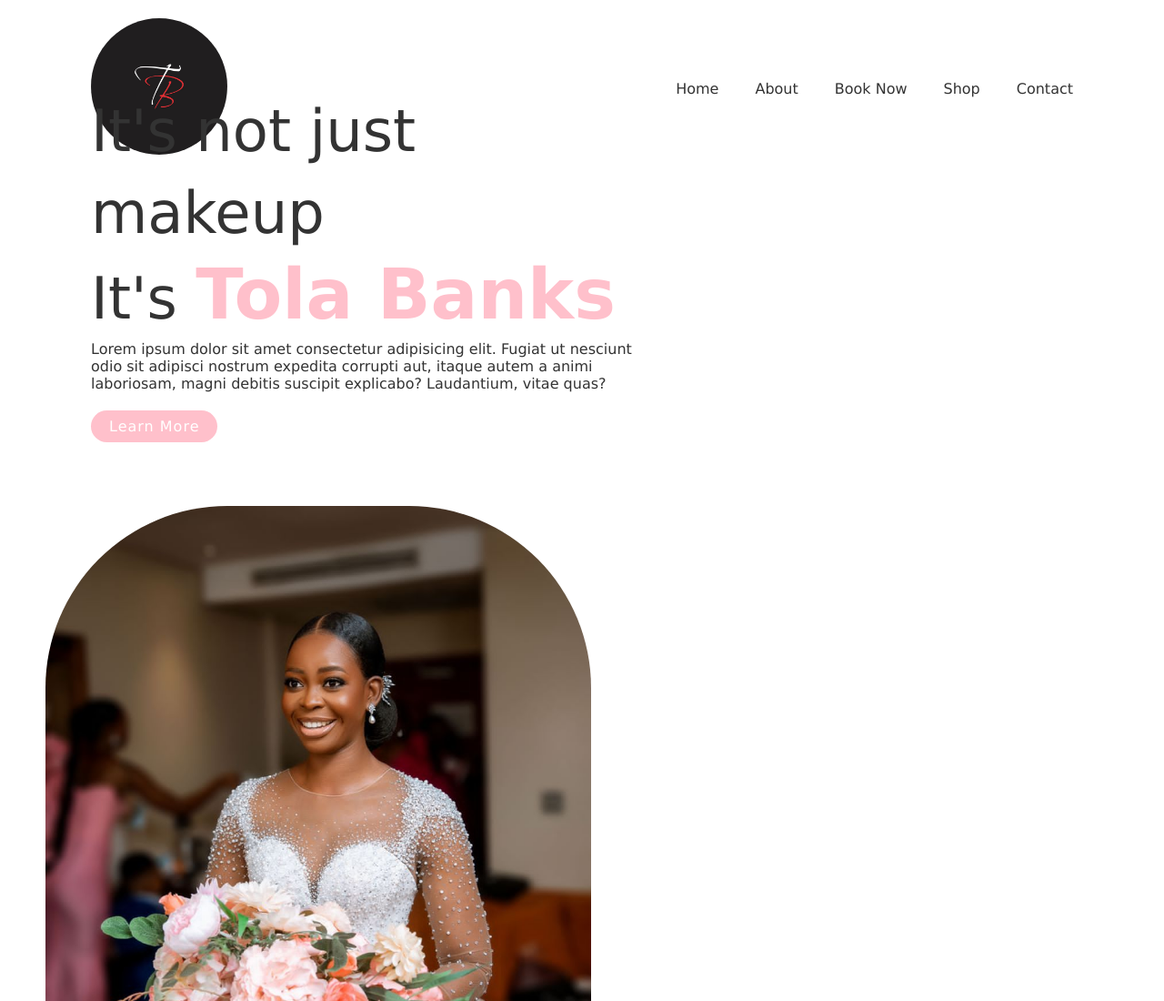
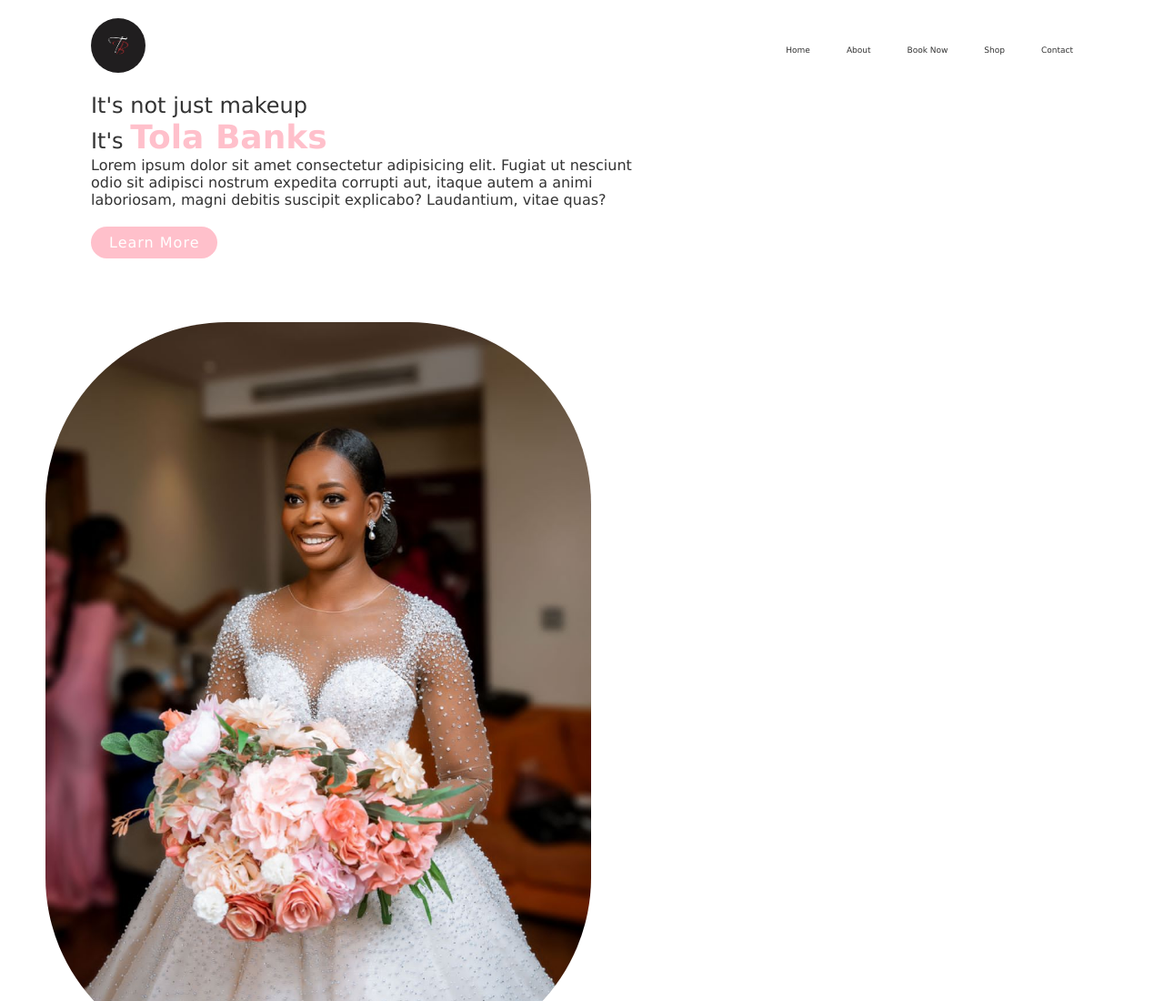
Before and after one commit to zeezflare/Tola-Banks, a plain HTML site: page Landing_page/index.html in a window 1280 px wide. Shown: the top 1100 px of the page at 91% size. Drawn offline with Linux system fonts and the light colour scheme.

Commit message:
Update style.css

```diff
--- a/Landing_page/style.css
+++ b/Landing_page/style.css
@@ -122,3 +122,50 @@ form input{
     text-align: center;
     border-radius: 20px;
 }
+@media screen and (max-width: 1400px){
+    header .logo{
+        position: relative;
+        max-width: 60px;
+        border-radius: 80px;
+    }
+    .content .textbox h2{
+        color: #333;
+        font-size: 1.5em;
+        line-height:1.4em;
+        font-weight: 500;
+    }
+    .content .textbox h2 span{
+        color: pink;
+        font-size: 1.5em;
+        font-weight: 900;
+    }
+    .content .textbox a{
+        color:white;
+        display: inline-block;
+        margin-top: 20px;
+        padding: 8px 20px;
+        background:pink;
+        border-radius: 40px;
+        font-weight: 500;
+        letter-spacing: 1px;
+        text-decoration: none;
+        max-width: 40%;
+    }
+    .content .ImgBox{
+        width: 600px;
+        display: flex;
+        flex-wrap: wrap;
+        justify-content: flex-end;
+        padding-right: 50px;
+        margin-top: 70px;
+        border-radius: 20px;
+    }
+    header ul li a{
+        display: inline-block;
+        color: #333;
+        font-weight: 200;
+        margin-left: 40px;
+        text-decoration: none;
+        font-size: 9px;
+    }
+}
```
